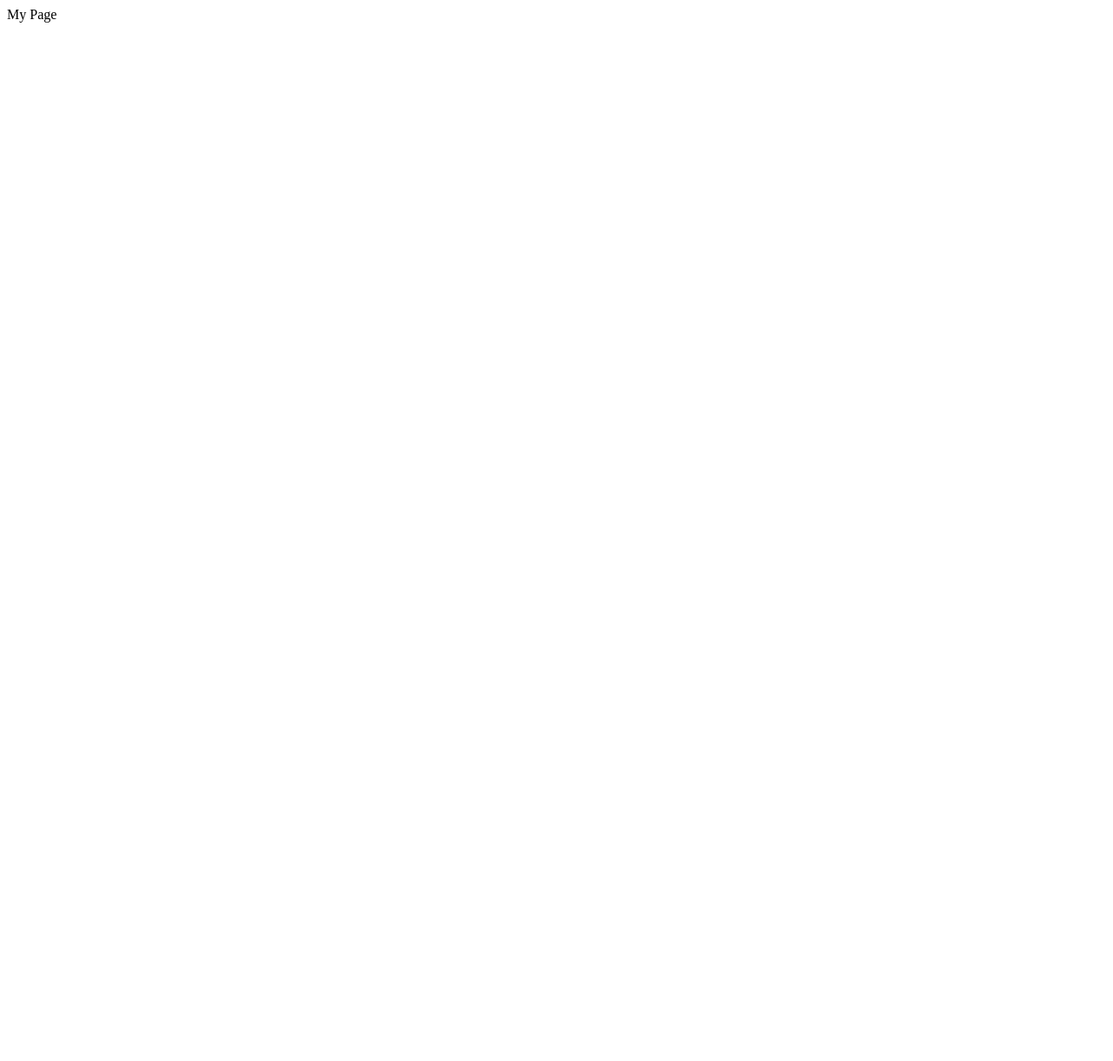
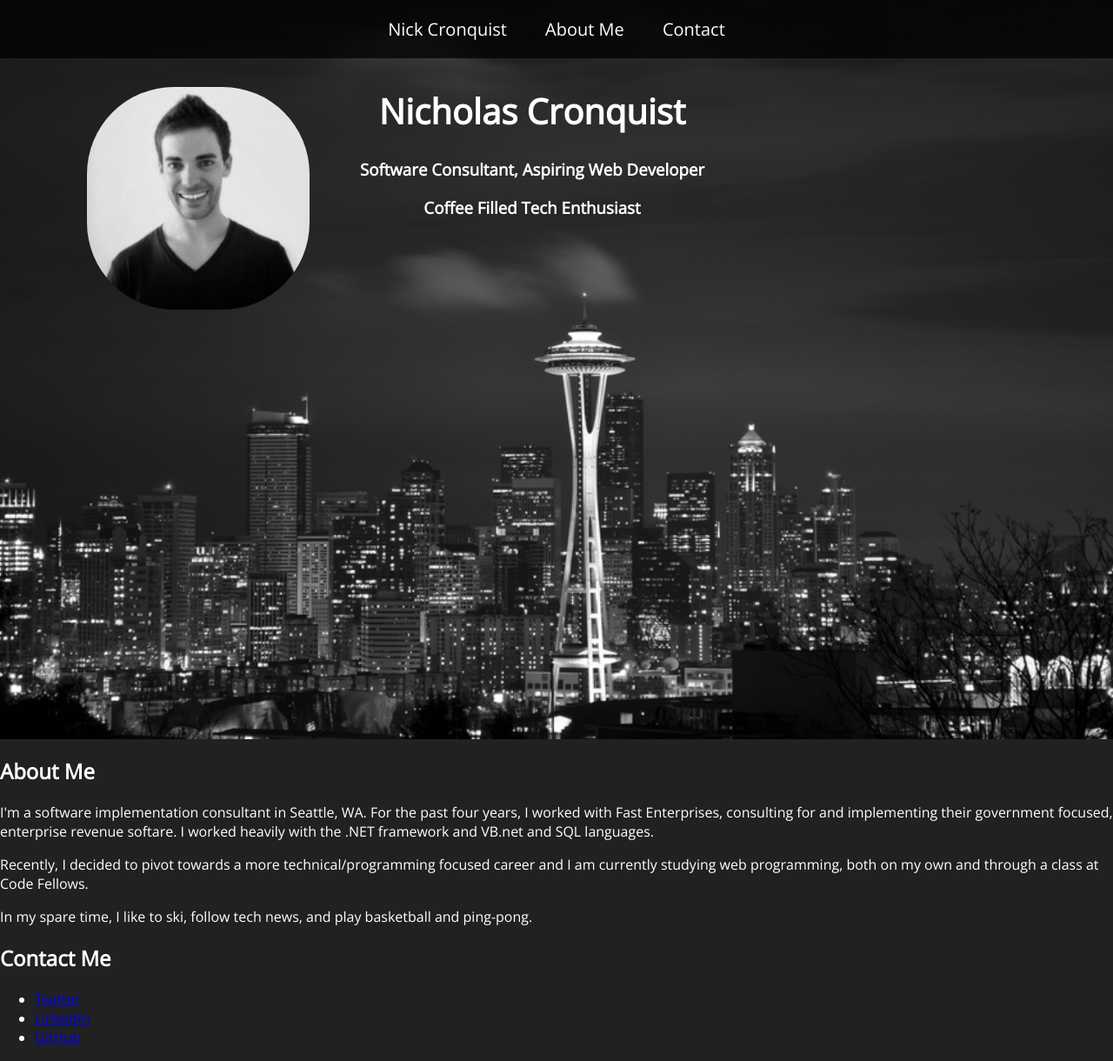
Before and after one commit to ncronquist/ncronquist.github.io, a plain HTML site: page index.html in a window 1280 px wide. Shown: the whole page at 87% size. Before the commit the page ends 800 px from the top, so only its background shows below. Drawn offline with nearby package versions, Linux system fonts and the light colour scheme.

Commit message:
Add basic layout and images

```diff
--- /dev/null
+++ b/css/main.css
@@ -0,0 +1,73 @@
+body {
+  background-color: rgba(0, 0, 0, 0.87);
+  color: white;
+  width: 100%;
+  height: 100%;
+  font-family: 'Open Sans', sans-serif;
+}
+
+.navbar {
+  position: fixed;
+  width: 100%;
+  background-color: rgba(0,0,0,0.75);
+  text-align: center;
+  padding: 20px 0px;
+  margin: 0px 0px 20px 0px;
+}
+
+.navbar a {
+  padding: 20px;
+  color: white;
+  font-size: 20px;
+  text-decoration: none; /* Remove underline from link */
+}
+
+.navbar a:hover {
+  background: rgba(255,255,255,0.10);
+}
+
+header {
+  background: url(../img/seattlebnw.jpg) no-repeat center;
+  background-size: cover;
+  color: white;
+  min-height: 850px;
+  text-align: center;
+}
+
+.intro {
+  max-width: 768px;
+  padding: 100px 0px 0px 100px;
+}
+.intro img {
+  float: left;
+  filter: grayscale(100%);
+  -webkit-filter: grayscale(100%);filter: grayscale(100%);
+  border-radius: 100px;
+  /*margin: 0px 50px 0px 0px;*/
+}
+
+.header-text h1 {
+  margin-top: 0px;
+  font-size: 40px;
+}
+
+@media(max-width:850px) {
+  .intro {
+    max-width: 100%;
+    padding: 100px 0px 0px 0px;
+    text-align: center;
+  }
+  .intro img {
+    float: none;
+    /*text-align: center;*/
+  }
+
+  .header-text {
+    background-color: rgba(0, 0, 0, 0.30);
+    width: 100%;
+  }
+
+  .header-text h1 {
+    clear: both;
+    /*text-align: center;*/
+  }
--- a/index.html
+++ b/index.html
@@ -1 +1,84 @@
-My Page
+<!DOCTYPE html>
+
+<head>
+  <title>Nick Cronquist</title>
+
+  <link rel="stylesheet" type="text/css" href="./css/normalize.css" >
+  <link rel="stylesheet" type="text/css" href="./css/main.css" >
+  <link href='http://fonts.googleapis.com/css?family=Open+Sans' rel='stylesheet' type='text/css'>
+
+  <script src="//ajax.googleapis.com/ajax/libs/jquery/1.10.2/jquery.min.js"></script>
+
+  <script>
+  $(function() {
+    $('a[href*=#]:not([href=#])').click(function() {
+      if (location.pathname.replace(/^\//,'') == this.pathname.replace(/^\//,'') && location.hostname == this.hostname) {
+
+        var target = $(this.hash);
+        target = target.length ? target : $('[name=' + this.hash.slice(1) +']');
+        if (target.length) {
+          $('html,body').animate({
+            scrollTop: target.offset().top
+          }, 3000);
+          return false;
+        }
+      }
+    });
+  });
+  </script>
+
+<!--   <script>
+        $(document).ready(function (){
+            $("#clickabout").click(function (){
+                //$(this).animate(function(){
+                    $('html, body').animate({
+                        scrollTop: $("#about").offset().top
+                    }, 2000);
+                //});
+            });
+        });
+    </script> -->
+
+</head>
+<body>
+
+  <div class="navbar">
+      <a href="#home">Nick Cronquist</a>
+      <a href="#about">About Me</a>
+      <a href="#contact">Contact</a>
+  </div>
+  <header>
+    <a name="home"></a>
+    <div class="intro">
+      <img src="./img/profile2.jpg">
+      <div class="header-text">
+        <h1>Nicholas Cronquist</h1>
+        <h3>Software Consultant, Aspiring Web Developer</h3>
+        <h3>Coffee Filled Tech Enthusiast</h3>
+      </div>
+    </div>
+  </header>
+
+  <h2 id="about">About Me</h2>
+    <!-- <a name="about"></a> -->
+    <p>
+      I'm a software implementation consultant in Seattle, WA. For the past four years, I worked with Fast Enterprises, consulting for and implementing their government focused, enterprise revenue softare. I worked heavily with the .NET framework and VB.net and SQL languages.
+    </p>
+    <p>
+      Recently, I decided to pivot towards a more technical/programming focused career and I am currently studying web programming, both on my own and through a class at Code Fellows.
+    </p>
+    <p>
+      In my spare time, I like to ski, follow tech news, and play basketball and ping-pong.
+    </p>
+  <h2 id="contact">Contact Me</h2>
+    <!-- <a name="contact"></a> -->
+    <ul>
+      <li><a href="https://twitter.com/nicholaibee">Twitter</a></li>
+      <li><a href="https://www.linkedin.com/in/ncronquist">LinkedIn</a></li>
+      <li><a href="https://github.com/ncronquist">GitHub</a></li>
+    </ul>
+
+<!--   <script type="text/javascript" src="http://ajax.googleapis.com/ajax/libs/jquery/1.7.1/jquery.min.js"></script>
+  <script type="text/javascript" src="javascript/smoothscroll.js"></script>
+ -->
+</body>
```
Also changed, not shown: js/smoothscroll.js (added, +33 -0 lines), img/profile2.jpg (added), img/seattlebnw.jpg (added).
